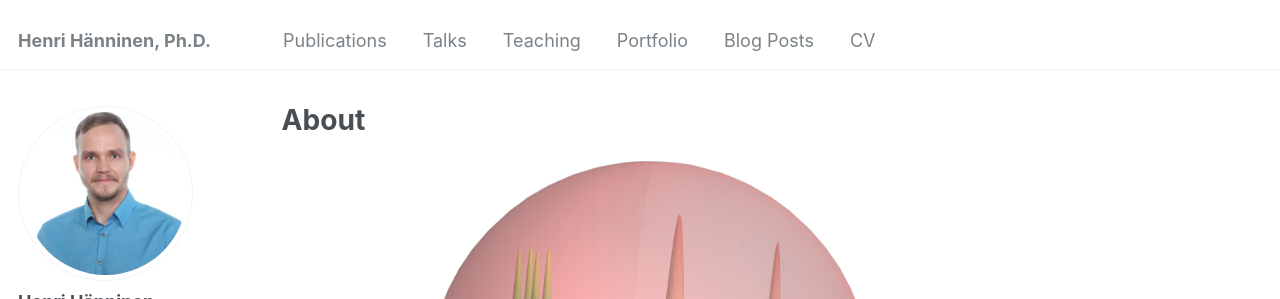
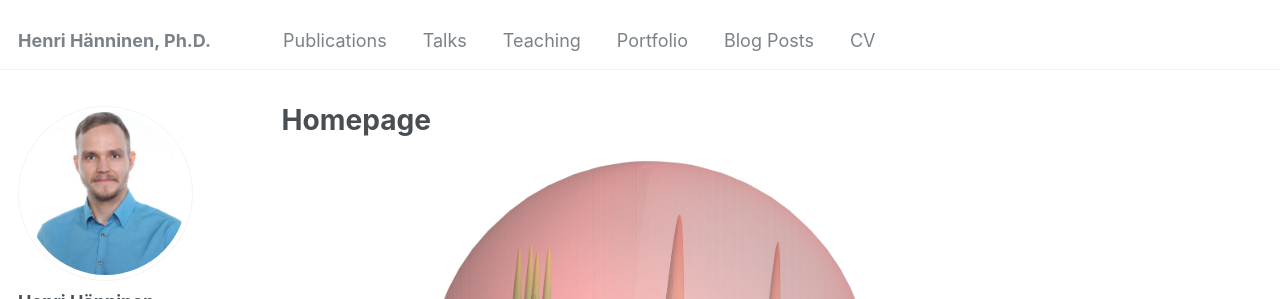
Before and after one commit to hhannine/hhannine.github.io, a Jekyll site: the page built from _pages/about.md, in a window 1280 px wide and 900 px high. Shown: the top 299 px of the window. Built offline with Jekyll 4.4.1, drawn with Linux system fonts in a browser that asks for light colours; some web fonts are replaced.

Commit message:
Update about.md

```diff
--- a/_pages/about.md
+++ b/_pages/about.md
@@ -1,10 +1,11 @@
 ---
 permalink: /
-title: "About"
+title: "Homepage"
 author_profile: true
 redirect_from:
   - /about/
   - /about.html
+  - /home/
 ---
 
 ![](images/qft-bound-proton.png)
```
